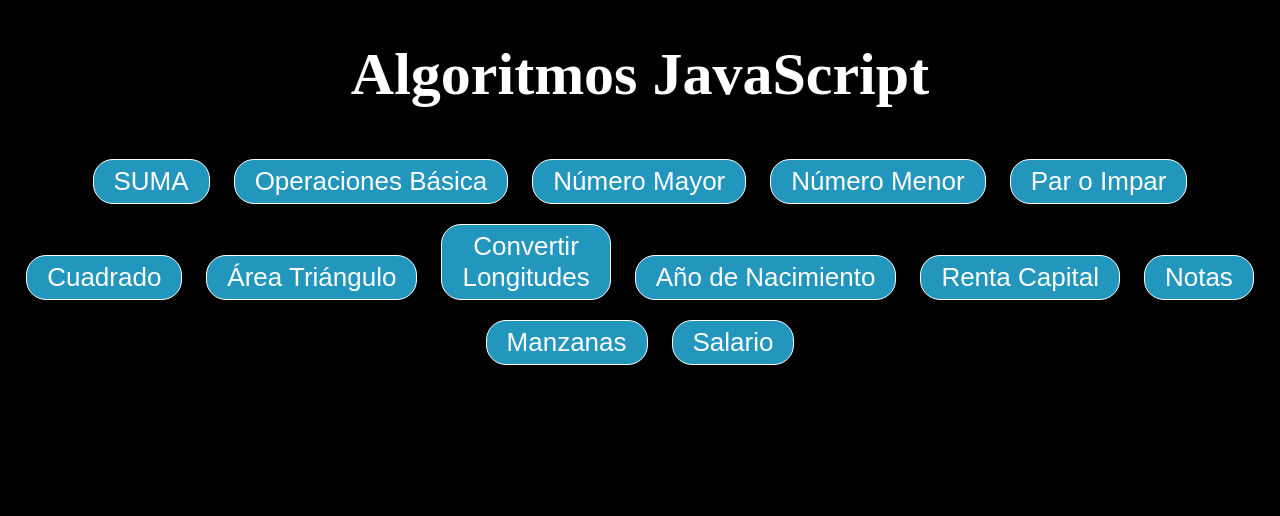
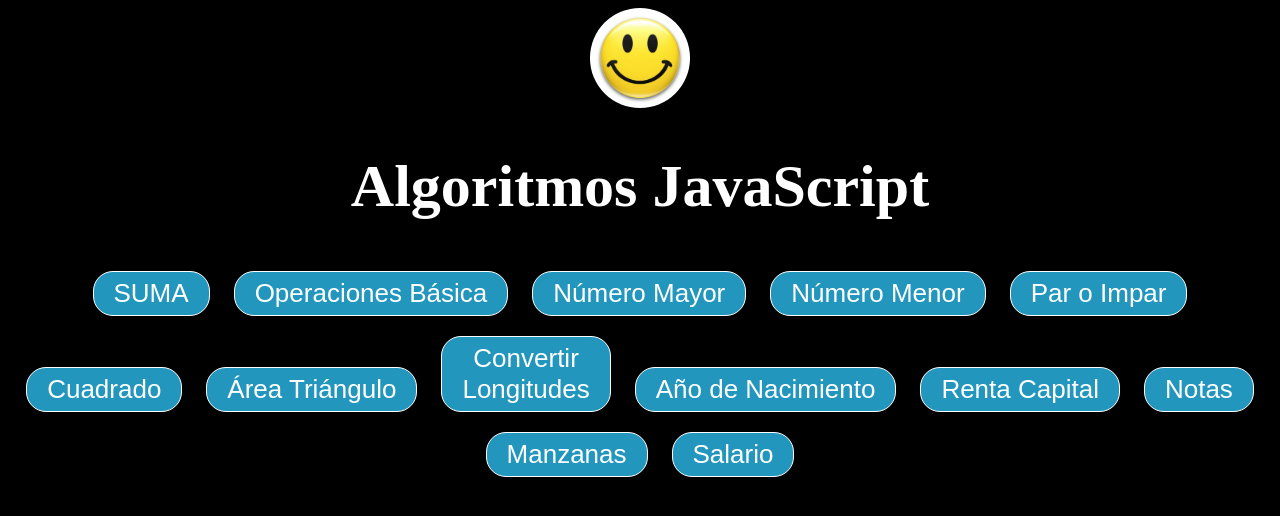
Before and after one commit to cajimenez75/JSCamilo, a plain HTML site: page index.html in a window 1280 px wide. Drawn offline with Linux system fonts and the light colour scheme.

Commit message:
Add files via upload

```diff
--- a/index.html
+++ b/index.html
@@ -6,6 +6,7 @@
     <meta name="viewport" content="width=device-width, initial-scale=1.0">
     <link rel="stylesheet" href="css/style.css">
     <title>Algoritmos JavaScript </title>
+    <img src="img/AE.jpeg" alt="Carita Feliz">
 </head>
 
 <body <!--onload="suma()"-->
```
